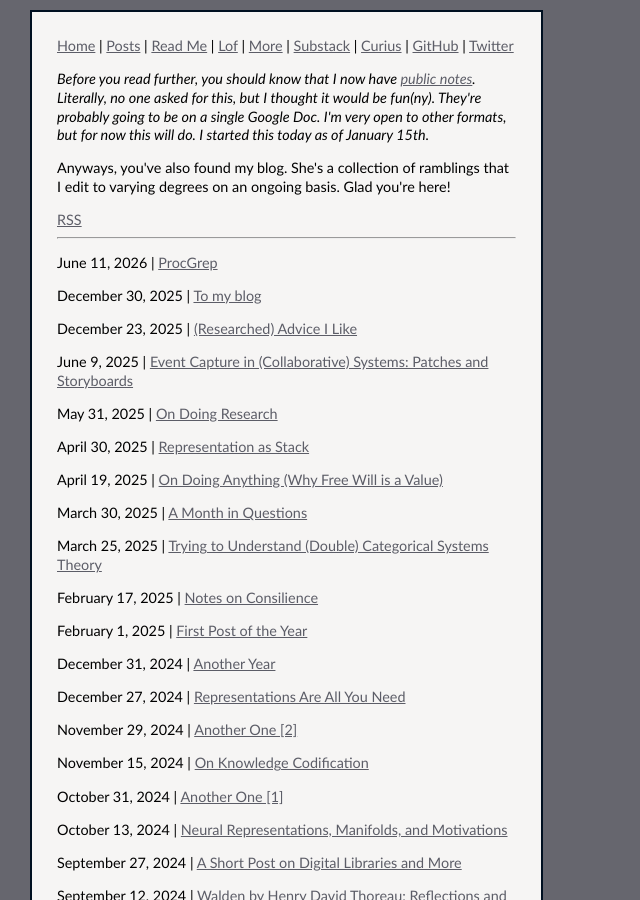
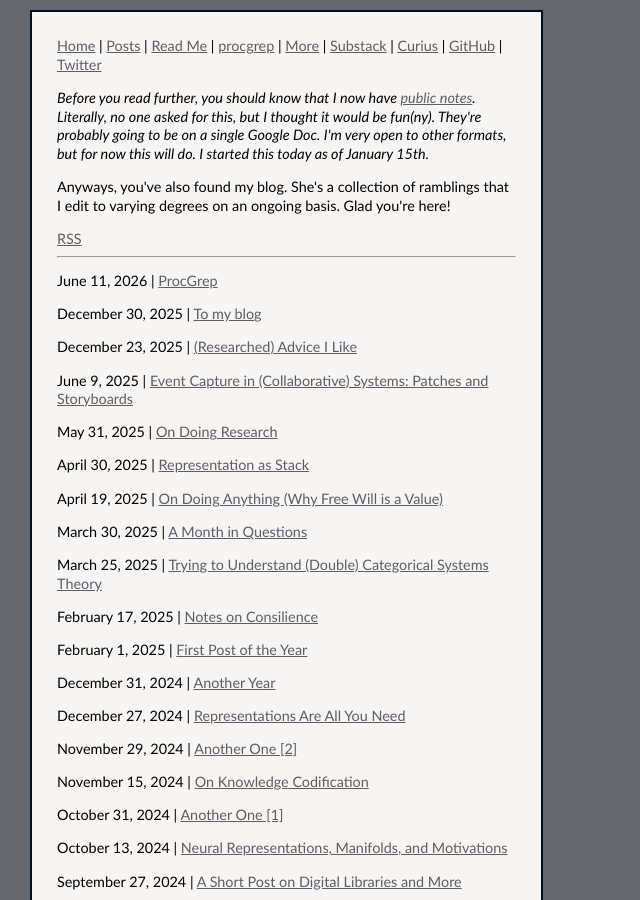
Before and after one commit to hamidahoderinwale/hamidahoderinwale.github.io, a Jekyll site: the page built from blog/blog.html, in a window 1280 px wide and 900 px high. Shown: the whole window, without its empty margins (0-640 px from the left). Built offline with Jekyll 4.4.1, drawn with Linux system fonts in a browser that asks for light colours.

Commit message:
Nav: replace Lof with procgrep, link 'started this fall' to procgrep
Points the nav item and the inline 'started this fall' phrase to
https://hamidah.me/procgrep/. Existing telemetry-landing links elsewhere
on the homepage are left unchanged.

Co-Authored-By: Claude Opus 4.8 (1M context) <noreply@anthropic.com>

```diff
--- a/_layouts/default.html
+++ b/_layouts/default.html
@@ -13,7 +13,7 @@
         <a href="{{ '/' | relative_url }}">Home</a> |
         <a href="{{ '/blog/blog.html' | relative_url }}">Posts</a> |
         <a href="{{ '/blog/readme.html' | relative_url }}">Read Me</a> |
-        <a href="https://telemetry-landing.netlify.app/" target="_blank">Lof</a> |
+        <a href="{{ '/procgrep/' | relative_url }}">procgrep</a> |
         <a href="{{ '/blog/more.html' | relative_url }}">More</a> |
         <a href="https://substack.com/@hamidahoderinwale" target="_blank">Substack</a> |
         <a href="https://curius.app/hamidah-oderinwale" target="_blank">Curius</a> |
--- a/index.html
+++ b/index.html
@@ -12,7 +12,7 @@
     <a href="#">Home</a> |
     <a href="blog/blog.html">Posts</a> |
     <a href="blog/readme.html">Read Me</a> |
-    <a href="https://telemetry-landing.netlify.app/" target="_blank">Lof</a> |
+    <a href="https://hamidah.me/procgrep/">procgrep</a> |
     <a href="blog/more.html">More</a> |
     <a href="https://substack.com/@hamidahoderinwale" target="_blank">Substack</a> |
     <a href="https://curius.app/hamidah-oderinwale" target="_blank">Curius</a> |
@@ -23,7 +23,7 @@
    <p>Welcome! I’m Hamidah (pronounced Huh-mee-dah). I’m usually based in Montreal, QC, at McGill. I'm currently an AI Data Economics Fellow at <a href="https://www.vana.org/" target="_blank">Vana</a>.</p>
   <img class="profile-image" src="IMG_7378.jpeg" alt="a picture of me sitting on rocks outside. the smile is very big.">
   <p> Previously, I was a research affiliate at the <a href="https://topos.site/" target="_blank">Topos Institute</a>. <a href="https://topos.institute/blog/2025-02-27-codified-context/" target="_blank">Here</a>'s my research <a href="https://telemetry-landing.netlify.app/" target="_blank">agenda</a> (TLDR: libraries could be so much greater, and failures attributed to "not finding" what you need could become obsolete).</p>
-  <p><a href="https://telemetry-landing.netlify.app/" target="_blank">Here</a>'s a link to ongoing work started this fall on capturing and learning from developer traces at Mila supported by the Cosmos Institute.</p>
+  <p><a href="https://telemetry-landing.netlify.app/" target="_blank">Here</a>'s a link to ongoing work <a href="https://hamidah.me/procgrep/">started this fall</a> on capturing and learning from developer traces at Mila supported by the Cosmos Institute.</p>
   <p>I’m a fellow at <a href="https://progress.institute/author/hamidah-oderinwale/" target="_blank">IFP</a>, a DC think tank, where I focus on high-skilled immigration and metascience. I’ve also recently joined <a href="https://joinreboot.org/" target="_blank">Reboot</a> as an editor.</p>
   <p>Recently, I presented our work at Open Data Labs at the <a href="https://postanalogue.net/responsible-governance-workshop" target="_blank" rel="noopener">Participatory Data Governance workshop</a> at <a href="https://chi2026.acm.org/" target="_blank" rel="noopener">CHI 2026</a>.</p>
   <p>I was a tiny contributor to the <a href="https://x.com/RaianyRomanni/status/2016527509131596248" target="_blank" rel="noopener">Silver Linings</a> project, released this winter.</p>
```
